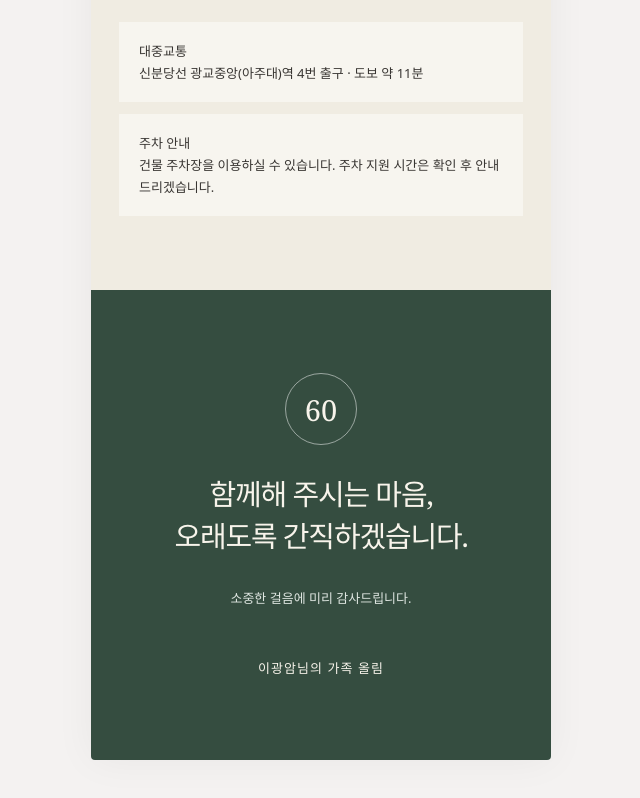
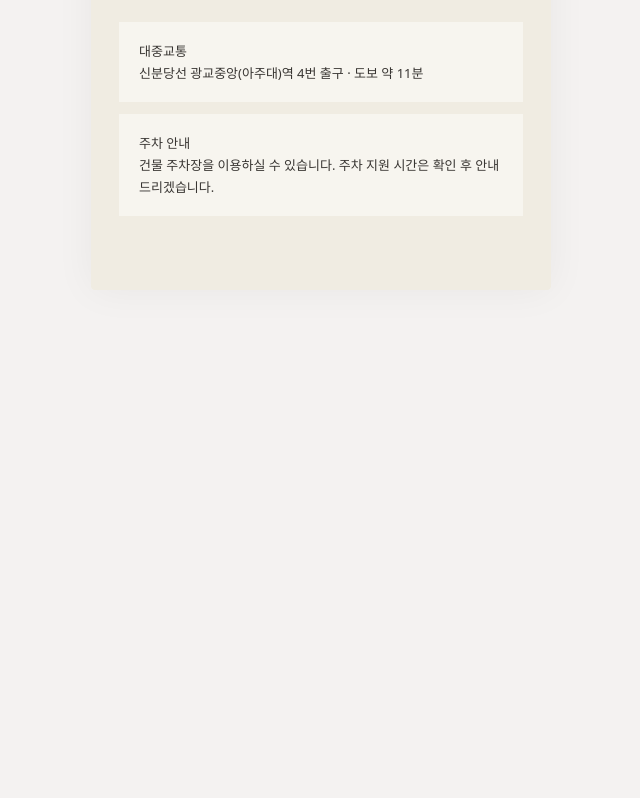
Before and after one commit to Hokite/invitation, a React (Vite) app: page / in a window 1280 px wide. Shown: the part 3551-4349 px from the top of the page, without its empty margins (319-959 px from the left). After the commit the page ends 3947 px from the top, so only its background shows below. Built offline with nearby package versions, Linux system fonts and the light colour scheme.

Commit message:
Update App.tsx

```diff
--- a/src/App.tsx
+++ b/src/App.tsx
@@ -212,13 +212,6 @@ export default function App() {
             <p><b>주차 안내</b><br />{invitation.parking}</p>
           </div>
         </section>
-
-        <footer className="closing section">
-          <div className="mini-sixty">60</div>
-          <h2>함께해 주시는 마음,<br />오래도록 간직하겠습니다.</h2>
-          <p>소중한 걸음에 미리 감사드립니다.</p>
-          <p className="signature">{invitation.name}님의 가족 올림</p>
-        </footer>
       </main>
 
       <nav className="bottom-bar">
```
